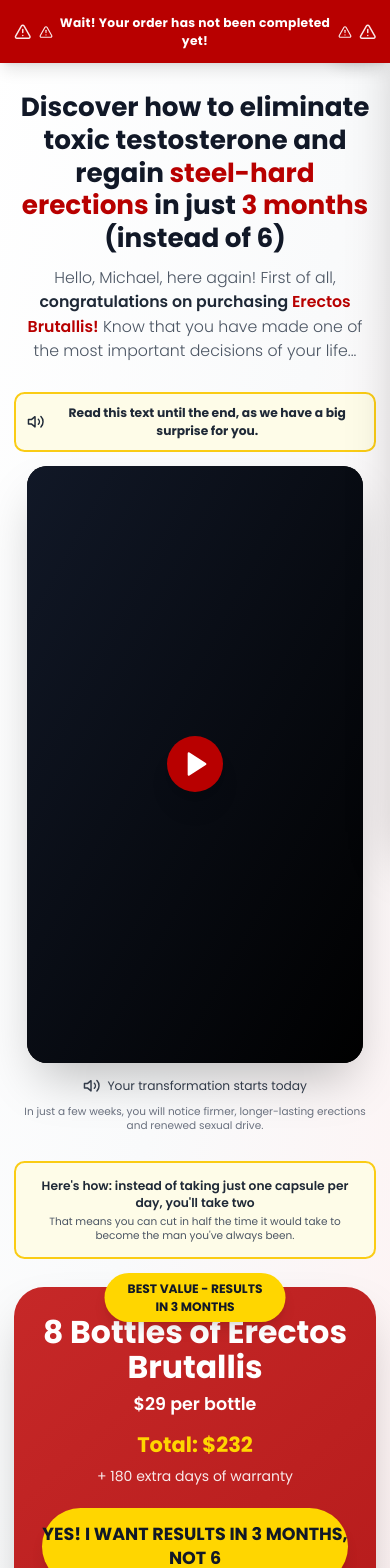
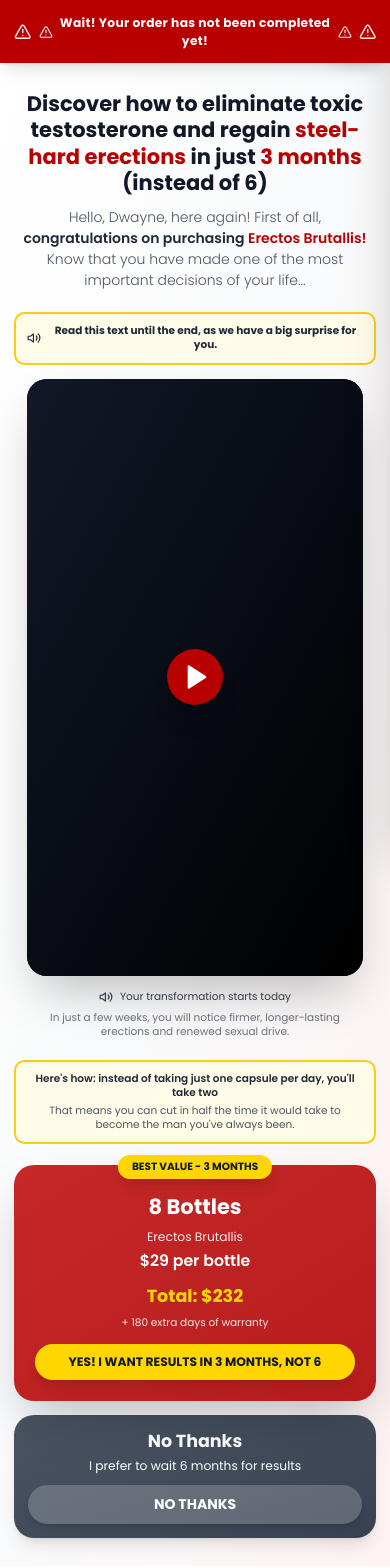
Before and after one commit to maneldomel/iuri, a React (Vite) app: page /up1bt in a window 390 px wide. Shown: the top 1568 px of the page. Built offline with nearby package versions, Linux system fonts and the light colour scheme.

Commit message:
Updated Upsell.tsx

```diff
--- a/src/pages/Upsell.tsx
+++ b/src/pages/Upsell.tsx
@@ -26,17 +26,17 @@
 
       <div className="flex-1 flex items-center justify-center px-4 py-8">
         <div className="max-w-4xl mx-auto text-center">
-        <h1 className="text-3xl sm:text-4xl md:text-6xl font-bold text-gray-900 mb-3 md:mb-4 leading-tight">
+        <h1 className="text-2xl sm:text-3xl md:text-5xl font-bold text-gray-900 mb-3 md:mb-4 leading-tight px-2">
           Discover how to eliminate toxic testosterone and regain <span className="text-[#B80000]">steel-hard erections</span> in just <span className="text-[#B80000]">3 months</span> (instead of 6)
         </h1>
-        <p className="text-lg sm:text-xl md:text-2xl text-gray-600 mb-8 md:mb-12 font-light max-w-3xl mx-auto">
-          Hello, Michael, here again! First of all, <span className="font-semibold text-gray-800">congratulations on purchasing <span className="text-[#B80000]">Erectos Brutallis!</span></span> Know that you have made one of the most important decisions of your life...
+        <p className="text-base sm:text-lg md:text-xl text-gray-600 mb-6 md:mb-10 font-light max-w-3xl mx-auto px-2">
+          Hello, Dwayne, here again! First of all, <span className="font-semibold text-gray-800">congratulations on purchasing <span className="text-[#B80000]">Erectos Brutallis!</span></span> Know that you have made one of the most important decisions of your life...
         </p>
 
         <div className="bg-yellow-50 border-2 border-yellow-400 rounded-xl p-3 mb-4 max-w-2xl mx-auto">
           <div className="flex items-center justify-center gap-2 text-gray-800">
-            <Volume2 className="w-5 h-5 flex-shrink-0" />
-            <p className="text-sm md:text-base font-bold">
+            <Volume2 className="w-4 h-4 md:w-5 md:h-5 flex-shrink-0" />
+            <p className="text-xs sm:text-sm md:text-base font-bold">
               Read this text until the end, as we have a big surprise for you.
             </p>
           </div>
@@ -50,67 +50,70 @@
           </div>
         </div>
 
-        <div className="flex items-center justify-center gap-2 text-gray-700 mb-3">
-          <Volume2 className="w-5 h-5" />
-          <p className="text-sm md:text-base font-medium">
+        <div className="flex items-center justify-center gap-2 text-gray-700 mb-2">
+          <Volume2 className="w-4 h-4 md:w-5 md:h-5" />
+          <p className="text-xs sm:text-sm md:text-base font-medium">
             Your transformation starts today
           </p>
         </div>
-        <p className="text-xs md:text-sm text-gray-500 mb-8">
+        <p className="text-xs sm:text-sm md:text-base text-gray-500 mb-6 px-4">
           In just a few weeks, you will notice firmer, longer-lasting erections and renewed sexual drive.
         </p>
 
-        <div className="bg-yellow-50 border-2 border-yellow-400 rounded-xl p-4 mb-8 max-w-2xl mx-auto">
-          <p className="text-sm md:text-base font-semibold text-gray-800">
+        <div className="bg-yellow-50 border-2 border-yellow-400 rounded-xl p-3 md:p-4 mb-6 md:mb-8 max-w-2xl mx-auto">
+          <p className="text-xs sm:text-sm md:text-base font-semibold text-gray-800">
             Here's how: instead of taking just one capsule per day, you'll take two
           </p>
-          <p className="text-xs md:text-sm text-gray-600 mt-1">
+          <p className="text-xs sm:text-sm md:text-base text-gray-600 mt-1">
             That means you can cut in half the time it would take to become the man you've always been.
           </p>
         </div>
 
         {isUp1bt ? (
           <>
-            <div className="bg-gradient-to-br from-[#C62828] to-[#B71C1C] rounded-[30px] p-8 md:p-12 shadow-2xl mb-6 relative">
-              <div className="absolute -top-4 left-1/2 transform -translate-x-1/2 bg-[#FFD600] text-gray-900 px-6 py-2 rounded-full font-bold text-sm md:text-base shadow-lg">
-                BEST VALUE - RESULTS IN 3 MONTHS
+            <div className="bg-gradient-to-br from-[#C62828] to-[#B71C1C] rounded-[20px] md:rounded-[30px] p-6 md:p-12 shadow-2xl mb-4 md:mb-6 relative">
+              <div className="absolute -top-3 left-1/2 transform -translate-x-1/2 bg-[#FFD600] text-gray-900 px-4 md:px-6 py-1.5 md:py-2 rounded-full font-bold text-xs md:text-base shadow-lg whitespace-nowrap">
+                BEST VALUE - 3 MONTHS
               </div>
-              <div className="text-white mb-6">
-                <div className="text-4xl md:text-6xl font-bold mb-2">
-                  {bottles} Bottles of Erectos Brutallis
+              <div className="text-white mb-4 md:mb-6 mt-2">
+                <div className="text-2xl sm:text-3xl md:text-5xl font-bold mb-2">
+                  {bottles} Bottles
                 </div>
-                <div className="text-xl md:text-3xl font-semibold">
+                <div className="text-sm md:text-xl text-white/90 mb-1">
+                  Erectos Brutallis
+                </div>
+                <div className="text-lg sm:text-xl md:text-3xl font-semibold">
                   ${pricePerBottle} per bottle
                 </div>
-                <div className="text-2xl md:text-4xl font-bold text-[#FFD600] mt-4">
+                <div className="text-xl sm:text-2xl md:text-4xl font-bold text-[#FFD600] mt-3">
                   Total: ${total}
                 </div>
-                <div className="text-base md:text-xl text-white/90 mt-2">
+                <div className="text-xs sm:text-sm md:text-lg text-white/90 mt-2">
                   + 180 extra days of warranty
                 </div>
               </div>
 
               <button
                 onClick={() => window.location.href = 'https://pay.erectosbrutallis.com/checkout/201842174:1'}
-                className="smartplayer-scroll-event w-full max-w-md mx-auto bg-[#FFD600] text-gray-900 py-4 md:py-6 rounded-full font-bold hover:bg-[#FFC400] transition-all shadow-lg text-xl md:text-2xl"
+                className="smartplayer-scroll-event w-full max-w-md mx-auto bg-[#FFD600] text-gray-900 py-3 sm:py-4 md:py-6 rounded-full font-bold hover:bg-[#FFC400] transition-all shadow-lg text-sm sm:text-base md:text-xl leading-tight"
               >
                 YES! I WANT RESULTS IN 3 MONTHS, NOT 6
               </button>
             </div>
 
-            <div className="bg-gradient-to-br from-gray-600 to-gray-700 rounded-[20px] p-6 md:p-8 shadow-lg">
-              <div className="text-white mb-4">
-                <div className="text-2xl md:text-4xl font-bold mb-2">
+            <div className="bg-gradient-to-br from-gray-600 to-gray-700 rounded-[20px] p-4 md:p-6 shadow-lg">
+              <div className="text-white mb-3 md:mb-4">
+                <div className="text-xl sm:text-2xl md:text-3xl font-bold mb-1 md:mb-2">
                   No Thanks
                 </div>
-                <div className="text-base md:text-lg">
+                <div className="text-sm sm:text-base md:text-lg">
                   I prefer to wait 6 months for results
                 </div>
               </div>
 
               <button
                 onClick={() => window.location.href = 'https://pay.erectosbrutallis.com/checkout/201842172:1'}
-                className="w-full max-w-md mx-auto bg-white/20 text-white py-3 md:py-5 rounded-full font-bold hover:bg-white/30 transition-all shadow-md text-lg md:text-xl"
+                className="w-full max-w-md mx-auto bg-white/20 text-white py-2.5 sm:py-3 md:py-4 rounded-full font-bold hover:bg-white/30 transition-all shadow-md text-base sm:text-lg md:text-xl"
               >
                 NO THANKS
               </button>
@@ -119,46 +122,46 @@
         ) : location.pathname === '/up3bt' ? (
           <>
             <div className="mb-4 md:mb-8">
-              <div className="relative bg-gradient-to-br from-[#C62828] to-[#B71C1C] rounded-[30px] p-4 md:p-12 lg:p-16 shadow-2xl">
-                <div className="absolute -top-4 left-1/2 -translate-x-1/2 bg-[#FFD600] text-gray-900 px-6 py-2 rounded-full text-sm md:text-lg font-bold shadow-lg flex items-center gap-1 md:gap-2">
-                  <Star className="w-4 h-4 md:w-5 md:h-5 fill-gray-900" />
-                  BEST VALUE - RESULTS IN 3 MONTHS
+              <div className="relative bg-gradient-to-br from-[#C62828] to-[#B71C1C] rounded-[20px] md:rounded-[30px] p-6 md:p-10 shadow-2xl">
+                <div className="absolute -top-3 left-1/2 -translate-x-1/2 bg-[#FFD600] text-gray-900 px-3 md:px-6 py-1.5 md:py-2 rounded-full text-xs md:text-base font-bold shadow-lg flex items-center gap-1 whitespace-nowrap">
+                  <Star className="w-3 h-3 md:w-4 md:h-4 fill-gray-900" />
+                  BEST VALUE - 3 MONTHS
                 </div>
                 <div className="text-center">
                   <img
                     src="https://i.postimg.cc/FzHG0ng9/erectos-brutallis-13.png"
                     alt="6 Bottles Package"
-                    className="w-full h-48 md:h-80 lg:h-96 object-contain mb-3 md:mb-8 mt-2 md:mt-4"
+                    className="w-full h-40 sm:h-56 md:h-80 object-contain mb-3 md:mb-6 mt-3 md:mt-4"
                   />
-                  <h3 className="text-2xl md:text-5xl font-bold text-white mb-1 md:mb-2 tracking-wide">ERECTOS BRUTALLIS</h3>
-                  <p className="text-base md:text-2xl text-white/90 font-semibold mb-2 md:mb-4">6 BOTTLES PACKAGE</p>
-                  <div className="text-2xl md:text-4xl font-bold text-[#FFD600] mb-3 md:mb-6">
+                  <h3 className="text-xl sm:text-2xl md:text-4xl font-bold text-white mb-1 md:mb-2 tracking-wide">ERECTOS BRUTALLIS</h3>
+                  <p className="text-sm sm:text-base md:text-xl text-white/90 font-semibold mb-2 md:mb-4">6 BOTTLES PACKAGE</p>
+                  <div className="text-xl sm:text-2xl md:text-3xl font-bold text-[#FFD600] mb-3 md:mb-5">
                     $39 PER BOTTLE
                   </div>
                   <button
                     onClick={() => window.location.href = 'https://pay.erectosbrutallis.com/checkout/198160252:1'}
-                    className="smartplayer-scroll-event w-full max-w-md mx-auto bg-[#FFD600] text-gray-900 py-3 md:py-6 rounded-full font-bold hover:bg-[#FFC400] transition-all shadow-lg text-base md:text-2xl mb-3 md:mb-6"
+                    className="smartplayer-scroll-event w-full max-w-md mx-auto bg-[#FFD600] text-gray-900 py-3 sm:py-4 md:py-5 rounded-full font-bold hover:bg-[#FFC400] transition-all shadow-lg text-sm sm:text-base md:text-xl mb-3 md:mb-5 leading-tight"
                   >
                     YES! I WANT RESULTS IN 3 MONTHS, NOT 6
                   </button>
-                  <div className="text-white/90 text-sm md:text-lg mb-3 md:mb-6">
+                  <div className="text-white/90 text-sm sm:text-base md:text-lg mb-3 md:mb-5">
                     Total: <span className="font-bold">$234</span>
                   </div>
-                  <div className="flex justify-center items-center gap-3 md:gap-6 text-white/90 text-xs md:text-base mb-3 md:mb-6">
-                    <div className="flex items-center gap-1 md:gap-2">
-                      <CheckCircle className="w-4 h-4 md:w-5 md:h-5" />
-                      <span>180-Day Warranty</span>
+                  <div className="flex flex-wrap justify-center items-center gap-2 sm:gap-3 md:gap-5 text-white/90 text-xs sm:text-sm md:text-base mb-3 md:mb-5">
+                    <div className="flex items-center gap-1">
+                      <CheckCircle className="w-3 h-3 sm:w-4 sm:h-4 md:w-5 md:h-5" />
+                      <span>180-Day</span>
                     </div>
-                    <div className="flex items-center gap-1 md:gap-2">
-                      <Truck className="w-4 h-4 md:w-5 md:h-5" />
-                      <span>Free Shipping</span>
+                    <div className="flex items-center gap-1">
+                      <Truck className="w-3 h-3 sm:w-4 sm:h-4 md:w-5 md:h-5" />
+                      <span>Free Ship</span>
                     </div>
-                    <div className="flex items-center gap-1 md:gap-2">
-                      <Shield className="w-4 h-4 md:w-5 md:h-5" />
+                    <div className="flex items-center gap-1">
+                      <Shield className="w-3 h-3 sm:w-4 sm:h-4 md:w-5 md:h-5" />
                       <span>Secure</span>
                     </div>
                   </div>
-                  <div className="bg-white/10 rounded-2xl p-2 md:p-4 max-w-lg mx-auto">
+                  <div className="bg-white/10 rounded-xl md:rounded-2xl p-2 md:p-3 max-w-sm md:max-w-lg mx-auto">
                     <img
                       src="https://i.imgur.com/1in1oo5.png"
                       alt="Payment Methods"
@@ -169,19 +172,19 @@
               </div>
             </div>
 
-            <div className="bg-gradient-to-br from-gray-600 to-gray-700 rounded-[20px] p-6 md:p-8 shadow-lg">
-              <div className="text-white mb-4">
-                <div className="text-2xl md:text-4xl font-bold mb-2">
+            <div className="bg-gradient-to-br from-gray-600 to-gray-700 rounded-[20px] p-4 md:p-6 shadow-lg">
+              <div className="text-white mb-3 md:mb-4">
+                <div className="text-xl sm:text-2xl md:text-3xl font-bold mb-1 md:mb-2">
                   No Thanks
                 </div>
-                <div className="text-base md:text-lg">
+                <div className="text-sm sm:text-base md:text-lg">
                   I prefer to wait 6 months for results
                 </div>
               </div>
 
               <button
                 onClick={() => window.location.href = 'https://pay.erectosbrutallis.com/checkout/197882332:1'}
-                className="w-full max-w-md mx-auto bg-white/20 text-white py-3 md:py-5 rounded-full font-bold hover:bg-white/30 transition-all shadow-md text-lg md:text-xl"
+                className="w-full max-w-md mx-auto bg-white/20 text-white py-2.5 sm:py-3 md:py-4 rounded-full font-bold hover:bg-white/30 transition-all shadow-md text-base sm:text-lg md:text-xl"
               >
                 NO THANKS
               </button>
@@ -189,46 +192,49 @@
           </>
         ) : (
           <>
-            <div className="bg-gradient-to-br from-[#C62828] to-[#B71C1C] rounded-[30px] p-8 md:p-12 shadow-2xl mb-6 relative">
-              <div className="absolute -top-4 left-1/2 transform -translate-x-1/2 bg-[#FFD600] text-gray-900 px-6 py-2 rounded-full font-bold text-sm md:text-base shadow-lg">
+            <div className="bg-gradient-to-br from-[#C62828] to-[#B71C1C] rounded-[20px] md:rounded-[30px] p-6 md:p-12 shadow-2xl mb-4 md:mb-6 relative">
+              <div className="absolute -top-3 left-1/2 transform -translate-x-1/2 bg-[#FFD600] text-gray-900 px-4 md:px-6 py-1.5 md:py-2 rounded-full font-bold text-xs md:text-base shadow-lg whitespace-nowrap">
                 RESULTS IN 3 MONTHS
               </div>
-              <div className="text-white mb-6">
-                <div className="text-4xl md:text-6xl font-bold mb-2">
-                  {bottles} Bottles of Erectos Brutallis
+              <div className="text-white mb-4 md:mb-6 mt-2">
+                <div className="text-2xl sm:text-3xl md:text-5xl font-bold mb-2">
+                  {bottles} Bottles
                 </div>
-                <div className="text-xl md:text-3xl font-semibold">
+                <div className="text-sm md:text-xl text-white/90 mb-1">
+                  Erectos Brutallis
+                </div>
+                <div className="text-lg sm:text-xl md:text-3xl font-semibold">
                   ${pricePerBottle} per bottle
                 </div>
-                <div className="text-2xl md:text-4xl font-bold text-[#FFD600] mt-4">
+                <div className="text-xl sm:text-2xl md:text-4xl font-bold text-[#FFD600] mt-3">
                   Total: ${total}
                 </div>
-                <div className="text-base md:text-xl text-white/90 mt-2">
+                <div className="text-xs sm:text-sm md:text-lg text-white/90 mt-2">
                   + 60 extra days of warranty
                 </div>
               </div>
 
               <button
                 onClick={() => window.location.href = checkoutLink || ''}
-                className="w-full max-w-md mx-auto bg-[#FFD600] text-gray-900 py-4 md:py-6 rounded-full font-bold hover:bg-[#FFC400] transition-all shadow-lg text-xl md:text-2xl"
+                className="w-full max-w-md mx-auto bg-[#FFD600] text-gray-900 py-3 sm:py-4 md:py-6 rounded-full font-bold hover:bg-[#FFC400] transition-all shadow-lg text-sm sm:text-base md:text-xl leading-tight"
               >
                 YES! I WANT RESULTS IN 3 MONTHS, NOT 6
               </button>
             </div>
 
-            <div className="bg-gradient-to-br from-gray-600 to-gray-700 rounded-[20px] p-6 md:p-8 shadow-lg">
-              <div className="text-white mb-4">
-                <div className="text-2xl md:text-4xl font-bold mb-2">
+            <div className="bg-gradient-to-br from-gray-600 to-gray-700 rounded-[20px] p-4 md:p-6 shadow-lg">
+              <div className="text-white mb-3 md:mb-4">
+                <div className="text-xl sm:text-2xl md:text-3xl font-bold mb-1 md:mb-2">
                   No Thanks
                 </div>
-                <div className="text-base md:text-lg">
+                <div className="text-sm sm:text-base md:text-lg">
                   I prefer to wait 6 months for results
                 </div>
               </div>
 
               <button
                 onClick={() => window.location.href = checkoutLink || ''}
-                className="w-full max-w-md mx-auto bg-white/20 text-white py-3 md:py-5 rounded-full font-bold hover:bg-white/30 transition-all shadow-md text-lg md:text-xl"
+                className="w-full max-w-md mx-auto bg-white/20 text-white py-2.5 sm:py-3 md:py-4 rounded-full font-bold hover:bg-white/30 transition-all shadow-md text-base sm:text-lg md:text-xl"
               >
                 NO THANKS
               </button>
```
